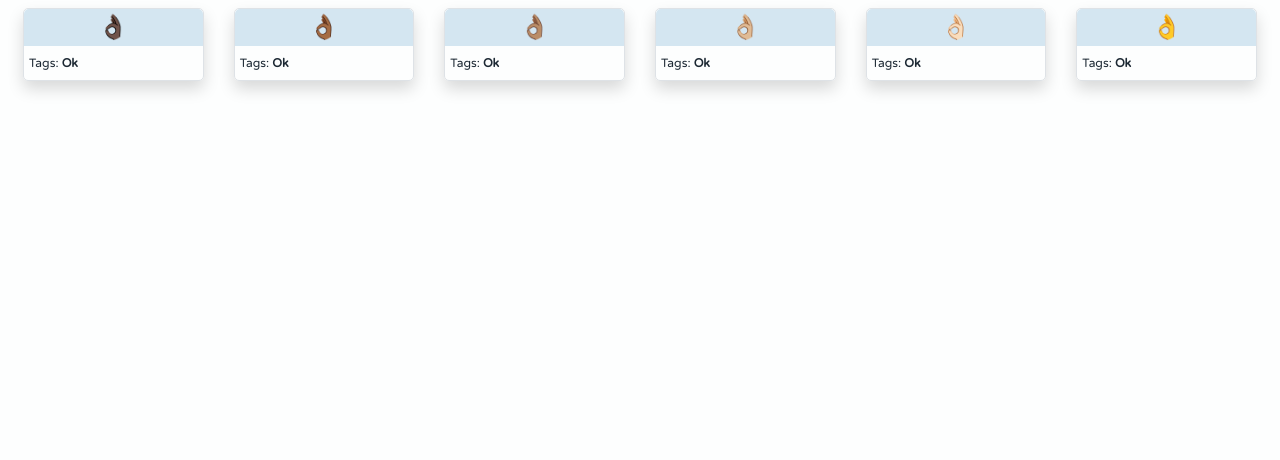
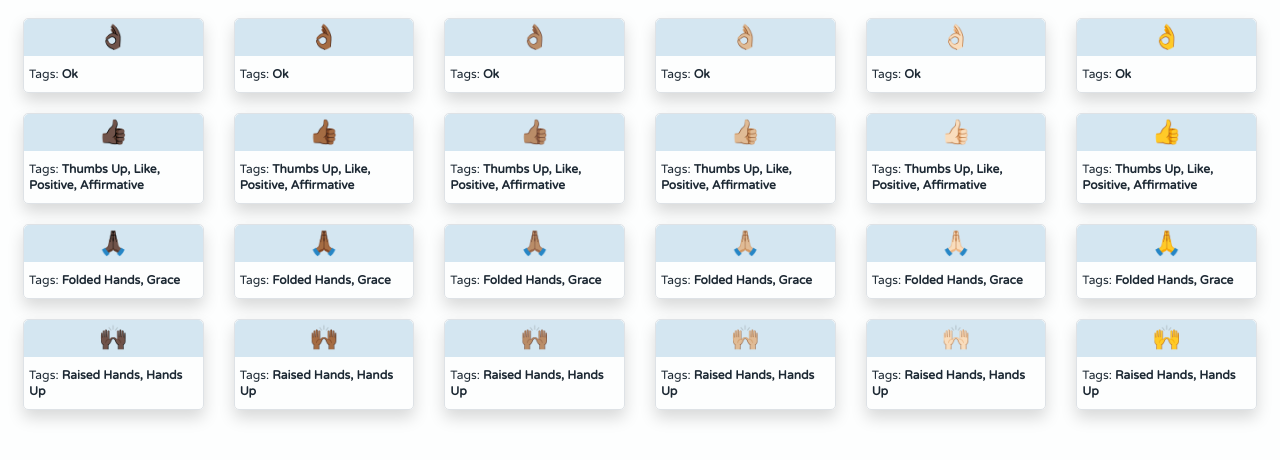
Before and after one commit to EduardoRotundaro/emoji-list, a React (Create React App) app: page / in a window 1280 px wide. Shown: the top 460 px of the page. Built offline with nearby package versions, Linux system fonts and the light colour scheme.

Commit message:
:construction: emojis added

```diff
--- a/src/App.jsx
+++ b/src/App.jsx
@@ -1,15 +1,17 @@
 import React from 'react';
 
-import { EMOJI_LIST } from './list';
+import { EMOJI_LIST, getEmoji } from './list';
 
 import Card from './Card';
 
 export default props => {
 
-    const copyToClipBoard = () => {
+    const copyToClipBoard = (index) => {
+        const emoji = getEmoji(index);
+
         let dummy = document.createElement("textarea");
         document.body.appendChild(dummy);
-        dummy.value = 'test';
+        dummy.value = emoji;
         dummy.select();
         document.execCommand("copy");
         document.body.removeChild(dummy);
@@ -18,7 +20,7 @@ export default props => {
     function renderCards (){
         return EMOJI_LIST.map((item, index) => (
             <div key={`card_${index}`} className="col-lg-2 col-sm-3 col-4">
-                <Card emoji={item} />
+                <Card emoji={item} onClick={()=> copyToClipBoard(index)} />
             </div>
         ));
     }
--- a/src/Card.jsx
+++ b/src/Card.jsx
@@ -3,7 +3,7 @@ import React from 'react';
 export default props => {
     const item = props.emoji;
     return (
-        <div className="card">
+        <div className="card" onClick={props.onClick}>
             <div className="head">
                 <h2>{item.emoji}</h2>
             </div>
--- a/src/index.css
+++ b/src/index.css
@@ -39,8 +39,14 @@ body{
     margin-top: 10px;
     margin-bottom: 10px;
     font-weight: 600;
+    line-height: 16px;
 }
 
 .tags span{
     font-weight: 500;
 }
+
+.col-lg-2{
+    margin-top: 10px;
+    margin-bottom: 10px;
+}
--- a/src/list.js
+++ b/src/list.js
@@ -5,6 +5,24 @@ const LIST = [
     { emoji: "👌🏼", tags: ['Ok'] },
     { emoji: "👌🏻", tags: ['Ok'] },
     { emoji: "👌", tags: ['Ok'] },
+    { emoji: "👍🏿", tags: ['Thumbs Up', 'Like', 'Positive', 'Affirmative'] },
+    { emoji: "👍🏾", tags: ['Thumbs Up', 'Like', 'Positive', 'Affirmative'] },
+    { emoji: "👍🏽", tags: ['Thumbs Up', 'Like', 'Positive', 'Affirmative'] },
+    { emoji: "👍🏼", tags: ['Thumbs Up', 'Like', 'Positive', 'Affirmative'] },
+    { emoji: "👍🏻", tags: ['Thumbs Up', 'Like', 'Positive', 'Affirmative'] },
+    { emoji: "👍", tags: ['Thumbs Up', 'Like', 'Positive', 'Affirmative'] },
+    { emoji: "🙏🏿", tags: ['Folded Hands', 'Grace'] },
+    { emoji: "🙏🏾", tags: ['Folded Hands', 'Grace'] },
+    { emoji: "🙏🏽", tags: ['Folded Hands', 'Grace'] },
+    { emoji: "🙏🏼", tags: ['Folded Hands', 'Grace'] },
+    { emoji: "🙏🏻", tags: ['Folded Hands', 'Grace'] },
+    { emoji: "🙏", tags: ['Folded Hands', 'Grace'] },
+    { emoji: "🙌🏿", tags: ['Raised Hands', 'Hands Up'] },
+    { emoji: "🙌🏾", tags: ['Raised Hands', 'Hands Up'] },
+    { emoji: "🙌🏽", tags: ['Raised Hands', 'Hands Up'] },
+    { emoji: "🙌🏼", tags: ['Raised Hands', 'Hands Up'] },
+    { emoji: "🙌🏻", tags: ['Raised Hands', 'Hands Up'] },
+    { emoji: "🙌", tags: ['Raised Hands', 'Hands Up'] },
 ];
 
 export const EMOJI_LIST = LIST;
```
